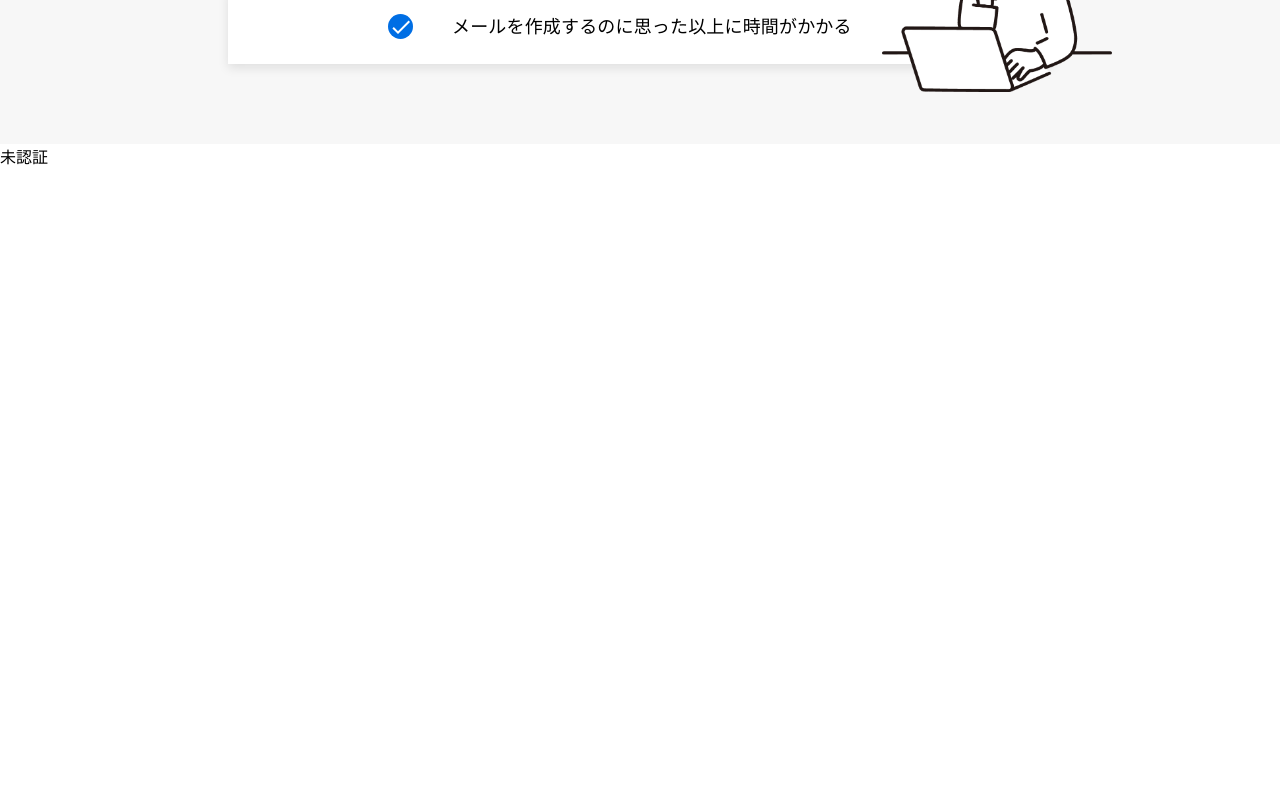
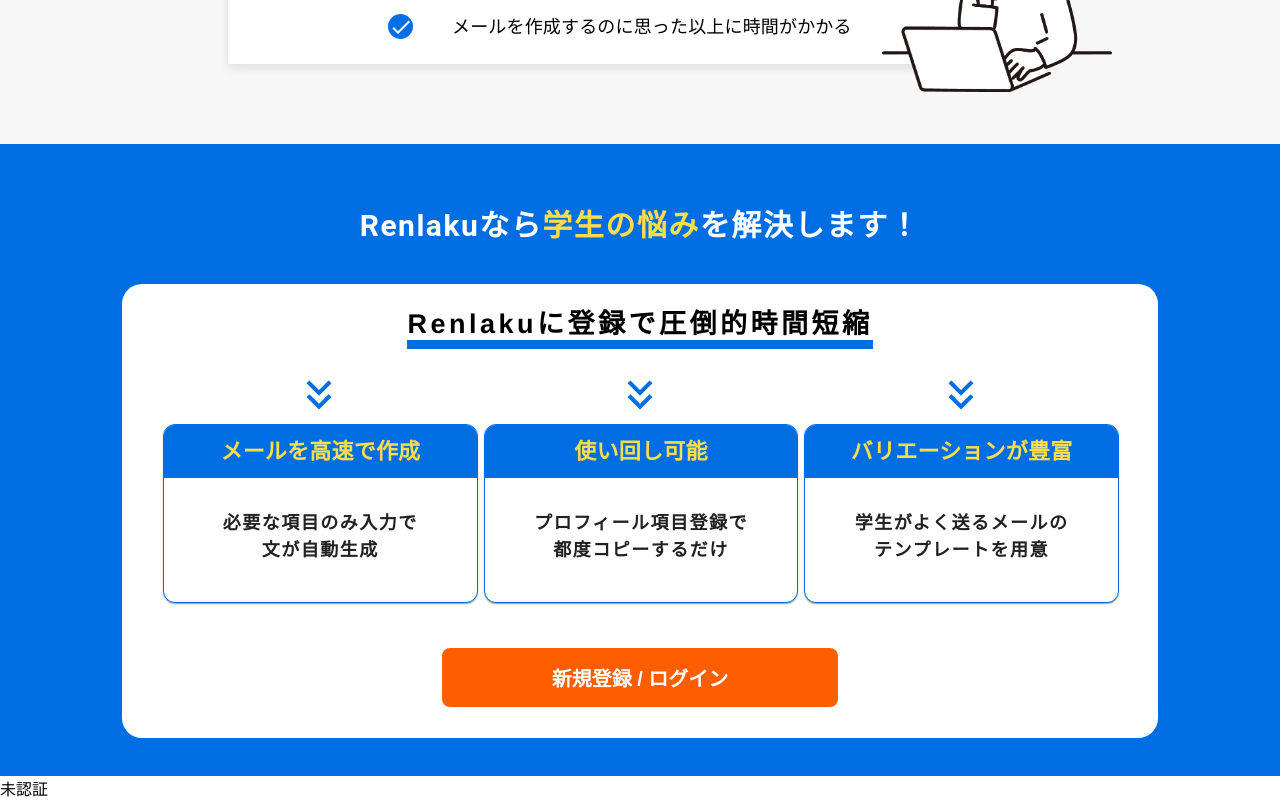
Before and after one commit to yusei53/Renlaku, a Next.js app: page / in a window 1280 px wide. Shown: the part 1028-1828 px from the top of the page. Before the commit the page ends 1196 px from the top, so only its background shows below. Built offline with nearby package versions, Linux system fonts and the light colour scheme; no server answers.

Commit message:
solutionコンポーネントを作成

```diff
--- /dev/null
+++ b/app/_components/common/solution/index.ts
@@ -0,0 +1 @@
+export * from "./solution";
--- /dev/null
+++ b/app/_components/common/solution/solution.tsx
@@ -0,0 +1,154 @@
+"use client";
+import {
+  Box,
+  Grid,
+  Typography,
+  styled,
+  useMediaQuery,
+  useTheme,
+} from "@mui/material";
+import SolutionCard from "./solutionCard";
+import LpButton from "../menu/LpButton";
+
+export const Solution = () => {
+  const theme = useTheme();
+  const isSmallScreen = useMediaQuery(theme.breakpoints.down("sm"));
+
+  return (
+    <Container>
+      <Box color={"white"} component={"h2"}>
+        <Box mb={2}>
+          <Typography
+            fontSize={{ xs: 24, sm: 30 }}
+            fontWeight="bold"
+            letterSpacing={1.5}
+            component={"h2"}
+          >
+            {isSmallScreen ? (
+              <>
+                Renlakuなら
+                <br />
+                <Highlight>学生の悩み</Highlight>
+                を解決します！
+              </>
+            ) : (
+              <>
+                Renlakuなら
+                <Highlight>学生の悩み</Highlight>
+                を解決します！
+              </>
+            )}
+          </Typography>
+        </Box>
+      </Box>
+      <Box
+        bgcolor={"white"}
+        borderRadius={5}
+        width={{ xs: "100%", sm: "90%" }}
+        height={"auto"}
+        display={"flex"}
+        flexDirection={"column"}
+      >
+        <Box textAlign={"center"}>
+          <Typography
+            display={"inline-block"}
+            component={"h3"}
+            fontSize={{ xs: 22, sm: 27 }}
+            fontWeight={"bold"}
+            pt={3}
+            letterSpacing={3.5}
+            fontFamily={'"Helvetica Neue", Helvetica, Arial, sans-serif'}
+            paddingX={0.5}
+            lineHeight={1.2}
+          >
+            {isSmallScreen ? (
+              <>
+                Renlakuに登録で
+                <Border />
+                <br />
+                圧倒的時間短縮
+                <Border />
+              </>
+            ) : (
+              <>
+                Renlakuに登録で圧倒的時間短縮
+                <Border />
+              </>
+            )}
+          </Typography>
+        </Box>
+        <Grid container spacing={1} padding={"2% 4%"}>
+          <Grid item xs={12} sm={12} md={12} lg={4} xl={4} paddingY={2}>
+            <SolutionCard
+              title="メールを高速で作成"
+              description={
+                <span>
+                  必要な項目のみ入力で
+                  <br />
+                  文が自動生成
+                </span>
+              }
+              smallScreen
+            />
+          </Grid>
+          <Grid item xs={12} sm={12} md={12} lg={4} xl={4} paddingY={2}>
+            <SolutionCard
+              title="使い回し可能"
+              description={
+                <span>
+                  プロフィール項目登録で
+                  <br />
+                  都度コピーするだけ
+                </span>
+              }
+              smallScreen={isSmallScreen ? false : true}
+            />
+          </Grid>
+          <Grid item xs={12} sm={12} md={12} lg={4} xl={4} paddingY={2}>
+            <SolutionCard
+              title="バリエーションが豊富"
+              description={
+                <span>
+                  学生がよく送るメールの
+                  <br />
+                  テンプレートを用意
+                </span>
+              }
+              smallScreen={isSmallScreen ? false : true}
+            />
+          </Grid>
+        </Grid>
+        <LpButton
+          label="新規登録 / ログイン"
+          onClick={() => {}}
+          hover
+          props={{
+            fontSize: { xs: "16px", sm: "18px", lg: "20px" },
+            p: { xs: "12px", sm: "14px", lg: "15px" },
+            fontWeight: "bold",
+            borderRadius: 2,
+            marginX: { xs: 5, sm: 20, md: 30, lg: 40 },
+            mb: "3%",
+          }}
+        />
+      </Box>
+    </Container>
+  );
+};
+
+const Container = styled("div")(({ theme }) => ({
+  display: "flex",
+  flexDirection: "column",
+  alignItems: "center",
+  padding: "3% 5%",
+  backgroundColor: "#006EE3",
+  [theme.breakpoints.down("md")]: {},
+}));
+
+const Highlight = styled("span")({
+  color: "#FEDD49",
+});
+
+const Border = styled("div")({
+  borderBottom: "solid 9px #006EE3",
+});
--- a/app/page.tsx
+++ b/app/page.tsx
@@ -2,6 +2,7 @@ import { Fragment } from "react";
 import getCurrentUser from "./actions/getCurrentUser";
 import { Onboarding } from "./_components/common/onBoarding";
 import { Question } from "./_components/common/question";
+import { Solution } from "./_components/common/solution";
 
 const Home = async () => {
   const currentUser = await getCurrentUser();
@@ -9,6 +10,7 @@ const Home = async () => {
     <Fragment>
       <Onboarding />
       <Question />
+      <Solution />
       {currentUser ? <div>認証中</div> : <div>未認証</div>}
     </Fragment>
   );
```
